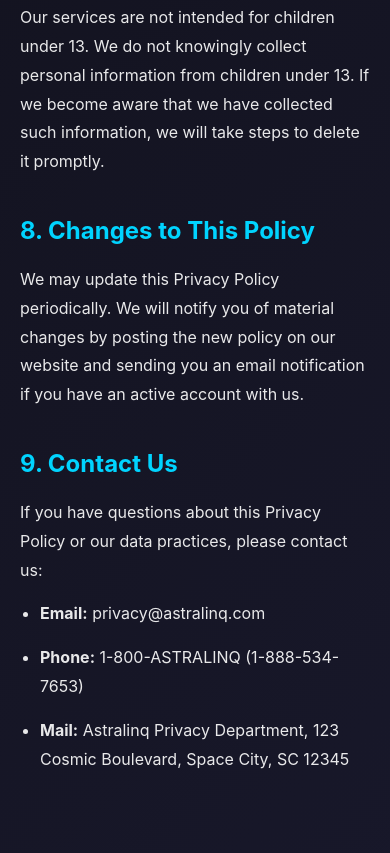
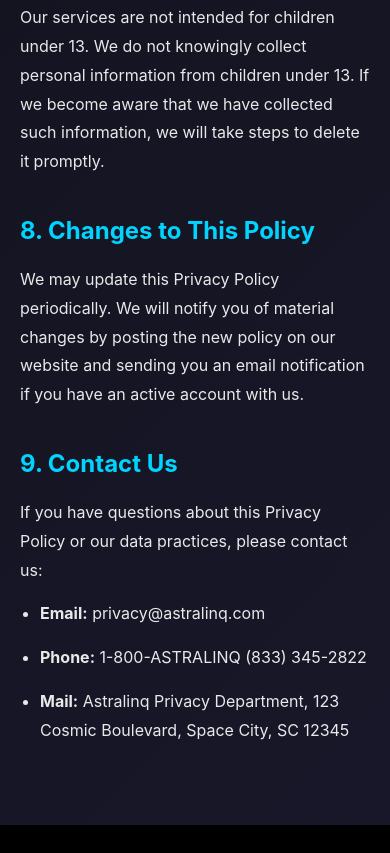
Before and after one commit to Astralinq/astralinqmain, a website built with Vite: page privacy.html in a window 390 px wide. Shown: the part 3493-4346 px from the top of the page. After the commit the page ends 4318 px from the top, so only its background shows below. Built offline with nearby package versions, Linux system fonts and the light colour scheme.

Commit message:
Update contact phone number in privacy policy

```diff
--- a/privacy.html
+++ b/privacy.html
@@ -158,7 +158,7 @@
             <p>If you have questions about this Privacy Policy or our data practices, please contact us:</p>
             <ul>
                 <li><strong>Email:</strong> privacy@astralinq.com</li>
-                <li><strong>Phone:</strong> 1-800-ASTRALINQ (1-888-534-7653)</li>
+                <li><strong>Phone:</strong> 1-800-ASTRALINQ (833) 345-2822</li>
                 <li><strong>Mail:</strong> Astralinq Privacy Department, 123 Cosmic Boulevard, Space City, SC 12345</li>
             </ul>
         </div>
```
